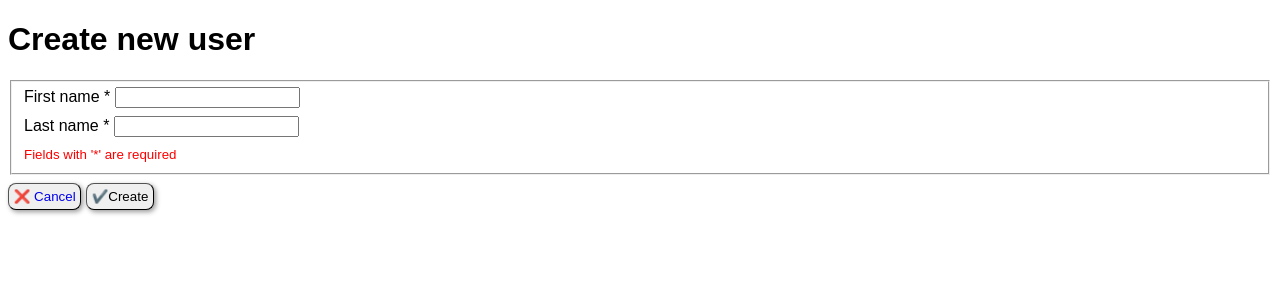
After one commit to artingo/FlaskBudgetBook, a Flask app: page /users/create in a window 1280 px wide. The commit adds this page. Shown: the top 300 px of the page. Run offline with Flask 3, Linux system fonts and the light colour scheme.

Commit message:
Completed the CRUD pages for users.

```diff
--- a/app.py
+++ b/app.py
@@ -1,4 +1,6 @@
-from flask import Flask, render_template, send_from_directory
+from flask import Flask, render_template, request, redirect, url_for
+from jinja2.runtime import str_join
+
 from backend.db import init_db
 from backend.users import DbUsers
 
@@ -9,6 +11,8 @@ app = Flask(__name__)
 mongo = init_db(app)
 
 dbUsers = DbUsers(mongo)
+
+
 @app.route('/')
 def root():
     # get all users from the database
@@ -17,5 +21,64 @@ def root():
     # show them in the HTML page
     return render_template('users/index.html', users=users)
 
+@app.route('/users/create', methods=['GET', 'POST'])
+def users_create():
+    if request.method == 'GET':
+        # show user creation form
+        return render_template('users/create.html')
+
+    if request.method == 'POST':
+        firstname = request.form['firstname']
+        lastname = request.form['lastname']
+        user_id = dbUsers.create(firstname, lastname)
+
+        # if user with this name already exists, return error code 409
+        if user_id is None:
+            return f"User with name '{firstname + ' ' + lastname}' already exists", 409
+
+        # redirect to home page
+        return redirect(url_for('root'))
+
+    # all other methods are not allowed
+    return "Method not allowed", 405
+
+@app.route('/users/<user_id>')
+def users_read(user_id):
+    user = dbUsers.read(user_id)
+    if user is None:
+        return f"User with ID '{user_id}' not found", 404
+    return render_template('users/read.html', user=user)
+
+@app.route('/users/update/<user_id>')
+def users_change(user_id):
+    user = dbUsers.read(user_id)
+    if user is None:
+        return f"User with ID '{user_id}' not found", 404
+    return render_template('users/update.html', user=user)
+
+@app.route('/users/update', methods=['POST'])
+def users_update():
+    user_id = request.form['_id']
+    firstname = request.form['firstname']
+    lastname = request.form['lastname']
+    success = dbUsers.update(user_id, firstname, lastname)
+
+    if not success:
+        return f"User with ID '{user_id}' not found", 404
+
+    # redirect to home page
+    return redirect(url_for('root'))
+
+@app.route('/users/delete', methods=['POST'])
+def users_delete():
+    user_id = request.form['_id']
+    success = dbUsers.delete(user_id)
+
+    if not success:
+        return f"User with ID '{user_id}' not found", 404
+
+    # redirect to home page
+    return redirect(url_for('root'))
+
 if __name__ == '__main__':
     app.run()
--- a/static/css/global.css
+++ b/static/css/global.css
@@ -5,3 +5,22 @@
 th {
     text-align: left;
 }
+
+button {
+    border-width: 1px;
+    border-radius: 0.5rem;
+    padding: 0.3rem;
+    box-shadow: 2px 2px 5px 0 rgba(0, 0, 0, 0.4);
+}
+
+button a {
+    text-decoration: none;
+}
+
+input[type=text], fieldset, table {
+    margin-bottom: 0.5rem;
+}
+
+small {
+    color: red;
+}
--- /dev/null
+++ b/templates/users/create.html
@@ -0,0 +1,26 @@
+<!DOCTYPE html>
+<html lang="en">
+<head>
+    <meta charset="UTF-8">
+    <title>Create new user</title>
+    <link rel="icon" type="image/x-icon" href="/static/favicon.ico">
+    <link rel="stylesheet" href="/static/css/global.css">
+</head>
+<body>
+<h1>Create new user</h1>
+
+<form action="/users/create" method="POST">
+    <fieldset>
+        <label for="firstname">First name *</label>
+        <input type="text" name="firstname" id="firstname" required><br/>
+        <label for="lastname">Last name *</label>
+        <input type="text" name="lastname" id="lastname" required><br/>
+        <small>Fields with '*' are required</small>
+    </fieldset>
+    <button type="button">
+        <a href="/">❌ Cancel</a>
+    </button>
+    <button type="submit">✔️Create</button>
+</form>
+</body>
+</html>
```
Also changed, not shown: backend/users.py (+33 -10 lines), templates/users/index.html (+19 -3 lines), templates/users/read.html (added, +43 -0 lines), templates/users/update.html (added, +30 -0 lines), tests/backend/test_users.py (+31 -15 lines), README.md, favicon.ico (added), 4 other files.
